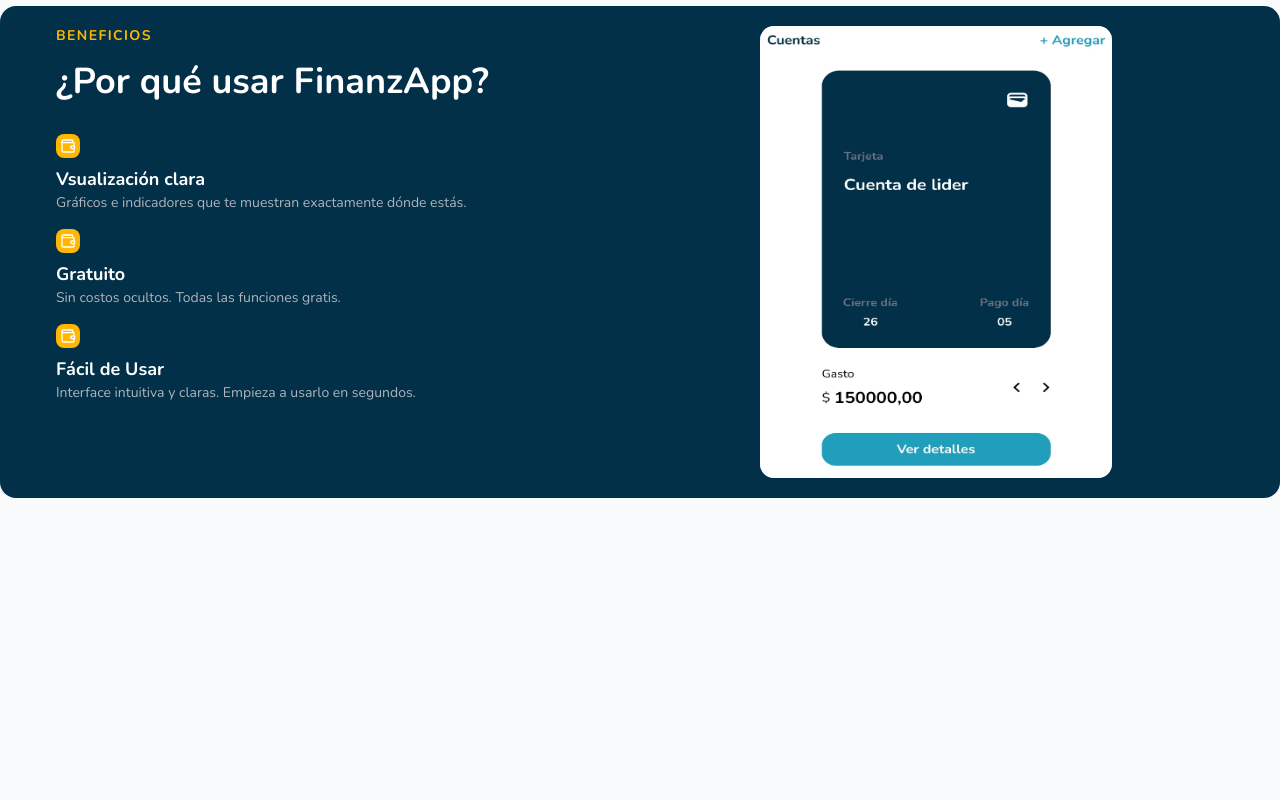
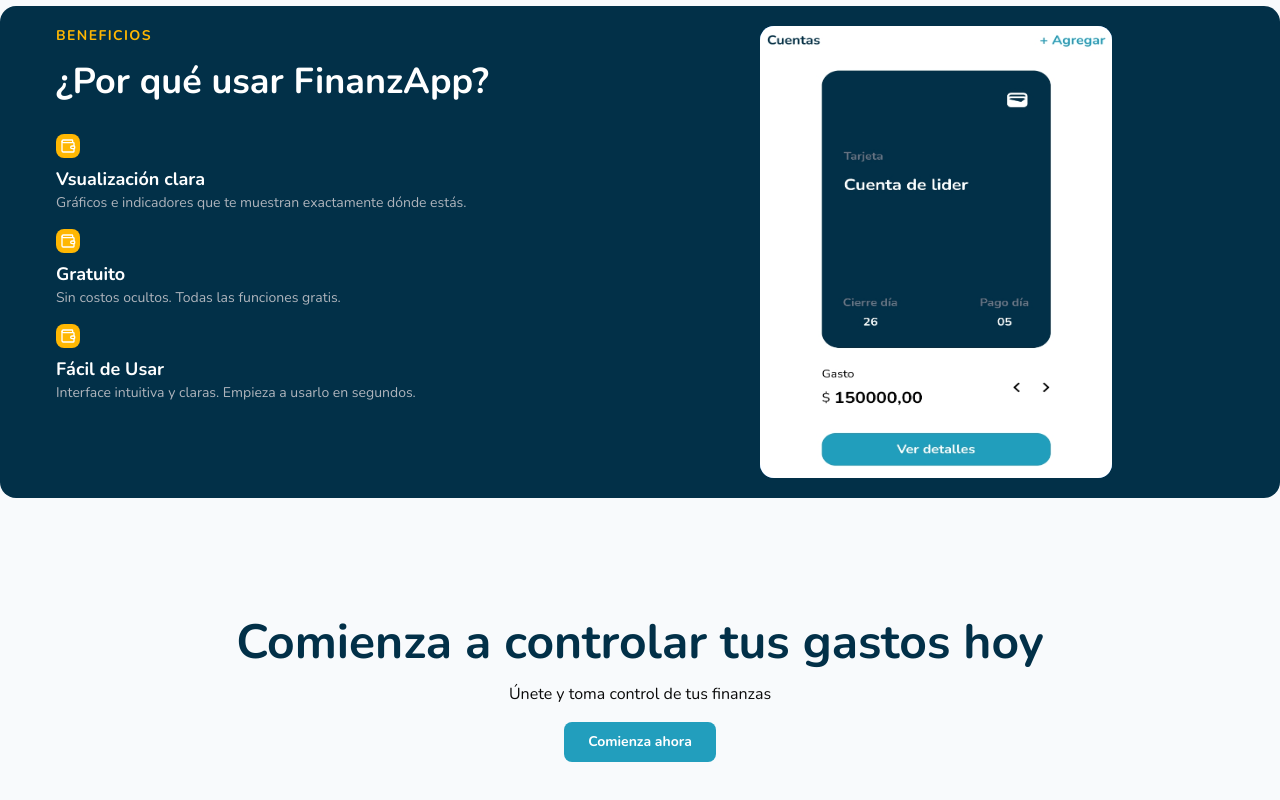
Before and after one commit to JahirMM/SpendManage, a Next.js app: page / in a window 1280 px wide. Shown: the part 2176-2976 px from the top of the page. Before the commit the page ends 2674 px from the top, so only its background shows below. Built offline with nearby package versions, Linux system fonts and the light colour scheme.

Commit message:
feat(home): sección de call to action terminada

```diff
--- a/src/app/page.tsx
+++ b/src/app/page.tsx
@@ -1,3 +1,4 @@
+import CallToAction from "@/src/home/components/CallToAction";
 import HowItWorks from "@/src/home/components/HowItWorks";
 import Benefits from "@/src/home/components/Benefits";
 import Features from "@/src/home/components/Features";
@@ -13,6 +14,7 @@
         <Features />
         <HowItWorks />
         <Benefits />
+        <CallToAction />
       </main>
       <div
         className="absolute top-0 w-full h-[850px]"
--- /dev/null
+++ b/src/home/components/CallToAction.tsx
@@ -0,0 +1,15 @@
+import { Button } from "@/components/ui/button";
+
+function CallToAction() {
+  return (
+    <section className="mb-10 space-y-4 text-center mt-30">
+      <p className="text-3xl font-bold text-primary lg:text-5xl">Comienza a controlar tus gastos hoy</p>
+      <p className="text-base">Únete y toma control de tus finanzas</p>
+      <Button variant="default" size="lg" type="button">
+        Comienza ahora
+      </Button>
+    </section>
+  );
+}
+
+export default CallToAction;
```
